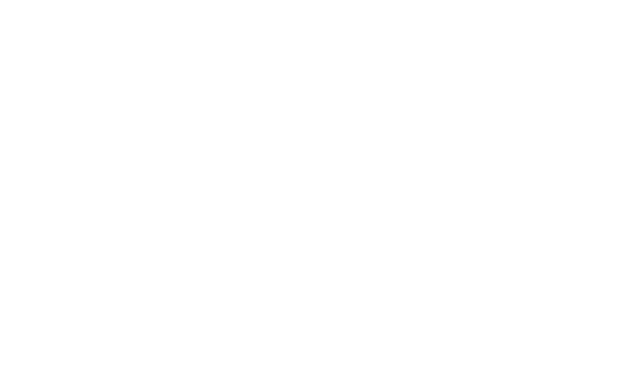
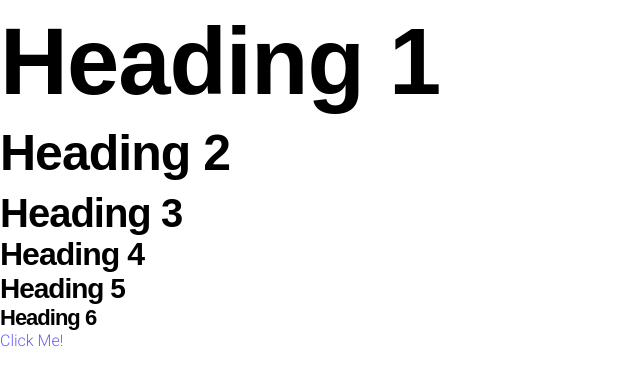
Before and after one commit to KingArthurChen/mega-swipe-project, a plain HTML site: page index.html in a window 1280 px wide. Shown: the whole page, without its empty margins (0-640 px from the left). Drawn offline with Linux system fonts and the light colour scheme; a web font is replaced by a local one.

Commit message:
Added variable setup

```diff
--- a/index.css
+++ b/index.css
@@ -0,0 +1,186 @@
+:root {
+    --text-dark: #000;
+    --text-light: #fff;
+    --text-grey: #adbdcc;
+    --body-font: 'Roboto', sans-serif;
+    --heading-font: 'Anek Telugu', sans-serif;
+    --h1-size: 94px;
+    --h1-height: 108px;
+    --h2-size: 50px;
+    --h2-height: 75px;
+    --h3-size: 40px;
+    --h4-size: 32px;
+    --h5-size: 28px;
+    --h6-size: 22px;
+    --subtitle-size: 17px;
+    --subtitle-height: 26px;
+    --p-size: 18px;
+    --p-height: 26px;
+    --secondary-text-size: 14px;
+    --secondary-text-height: 18px;
+    --button-size: 16px;
+    /* SPACING */
+    --spacing-sm: 8px;
+    --spacing-md: 16px;
+    --spacing-lg: 32px;
+    --spacing-xl: 64px;
+    --purple-1: #6962f7;
+    --purple-2: #7000ff;
+    --blue-1: #00d4ff;
+    --primary-accent: #0a2540;
+    --primary-button-hover: #6d7a88;
+    --bg-white: #fff;
+    --bg-light: #f7f9fc;
+}
+
+body {
+    font-family: var(--body-font);
+    color: var(--text-dark);
+    width: 100%;
+    margin: 0;
+    box-sizing: border-box;
+    padding: var(--spacing-sm) 0 0 0;
+}
+
+h1 {
+    font-family: var(--heading-font);
+    font-weight: 600;
+    font-size: var(--h1-size);
+    margin: 0;
+    width: 100%;
+    letter-spacing: -1px;
+    line-height: var(--h1-height);
+}
+
+h2 {
+    font-family: var(--heading-font);
+    font-weight: 600;
+    font-size: var(--h2-size);
+    margin: 0;
+    width: 100%;
+    letter-spacing: -1px;
+    line-height: var(--h2-height);
+}
+
+h3 {
+    font-family: var(--heading-font);
+    font-weight: 600;
+    font-size: var(--h3-size);
+    margin: 0;
+    width: 100%;
+    letter-spacing: -1px;
+}
+
+h4 {
+    font-family: var(--heading-font);
+    font-weight: 600;
+    font-size: var(--h4-size);
+    margin: 0;
+    width: 100%;
+    letter-spacing: -1px;
+}
+
+h5 {
+    font-family: var(--heading-font);
+    font-weight: 600;
+    font-size: var(--h5-size);
+    margin: 0;
+    width: 100%;
+    letter-spacing: -1px;
+}
+
+h6 {
+    font-family: var(--heading-font);
+    font-weight: 600;
+    font-size: var(--h6-size);
+    margin: 0;
+    width: 100%;
+    letter-spacing: -1px;
+}
+
+a {
+    text-decoration: none;
+    color: var(--purple-1);
+    font-weight: 500;
+    transition: color 0.25 ease;
+}
+
+a:hover {
+    color: var(--primary-accent);
+}
+
+p {
+    font-size: var(--p-size);
+    line-height: var(--p-height);
+    font-weight: 400;
+    margin: var(--spacing-md) 0;
+}
+
+.subtitle,
+.subtitle2 {
+    color: var(--purple-1);
+    font-family: var(--heading-font);
+    font-weight: 500;
+    font-size: var(--subtitle-size);
+    line-height: var(--subtitle-height);
+}
+
+.subtitle2 {
+    color: var(--blue-1);
+}
+
+.secondary-text {
+    font-size: var(--secondary-text-size);
+    line-height: var(--secondary-text-height);
+    color: var(--text-grey);
+    letter-spacing: 0.25px;
+}
+
+.primary-button {
+    font-family: var(--body-font);
+    font-size: var(--button-size);
+    letter-spacing: 1.25px;
+    font-weight: bold;
+    border-radius: 20px;
+    border: none;
+    background-color: var(--primary-accent);
+    color: var(--text-light);
+    padding: var(--spacing-sm) var(--spacing-md);
+    transition: all 0.15s ease;
+}
+
+.primary-button:hover {
+    background-color:var(--primary-button-hover);
+    cursor: pointer;
+}
+
+.secondary-button {
+    font-family: var(--body-font);
+    font-size: var(--button-size);
+    letter-spacing: 1.25px;
+    font-weight: bold;
+    border-radius: 20px;
+    border: none;
+    background-color: transparent;
+    color: var(--primary-accent);
+    transition: all 0.15s ease;
+}
+
+.secondary-button:hover {
+    opacity: 0.75;
+    cursor: pointer;
+}
+
+.with-icon {
+    display: flex;
+    justify-content: center;
+    align-items: center;
+}
+
+.with-icon > img {
+    transition: transform 0.25s ease;
+}
+
+.with-icon:hover > img{
+    transform: translateX(4px);
+}
--- a/index.html
+++ b/index.html
@@ -3,9 +3,19 @@
 <head>
     <meta charset="UTF-8">
     <meta name="viewport" content="width=device-width, initial-scale=1.0">
+    <link rel="preconnect" href="https://fonts.googleapis.com">
+    <link rel="preconnect" href="https://fonts.gstatic.com" crossorigin>
+    <link href="https://fonts.googleapis.com/css2?family=Anek+Telugu:wght@300;400;500;600;700&family=Open+Sans:ital,wght@0,300;0,400;0,500;0,600;0,700;0,800;1,300;1,400;1,500;1,600;1,700;1,800&family=Poppins:ital,wght@0,100;0,200;0,300;0,400;0,500;0,600;0,700;0,800;0,900;1,100;1,200;1,300;1,400;1,500;1,600;1,700;1,800;1,900&family=Roboto:wght@300&display=swap" rel="stylesheet">
+    <link rel="stylesheet" href="index.css">
     <title>Swipe</title>
 </head>
 <body>
-
+    <h1>Heading 1</h1>
+    <h2>Heading 2</h2>
+    <h3>Heading 3</h3>
+    <h4>Heading 4</h4>
+    <h5>Heading 5</h5>
+    <h6>Heading 6</h6>
+    <a href="#">Click Me!</a>
 </body>
 </html>
```
